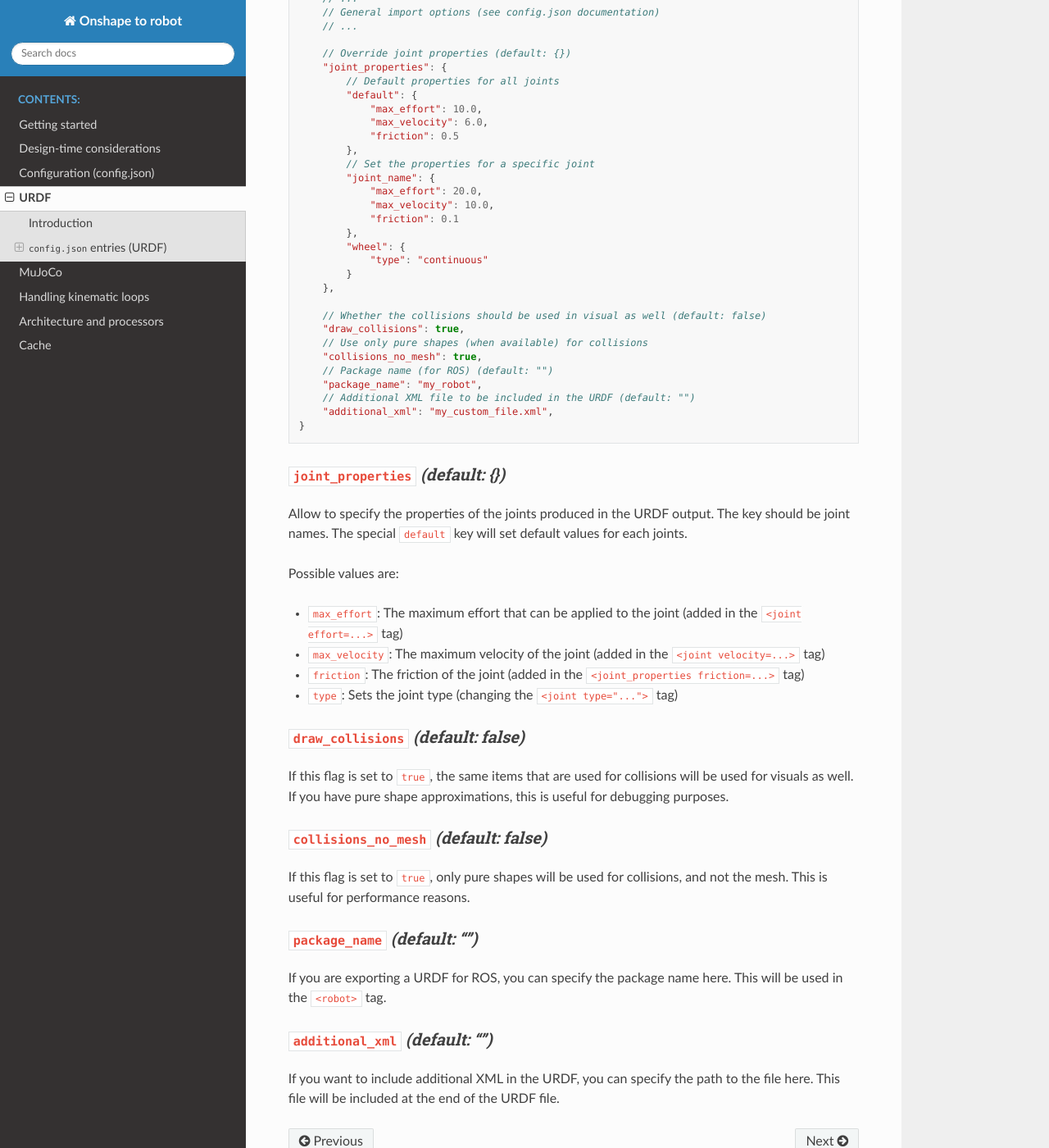
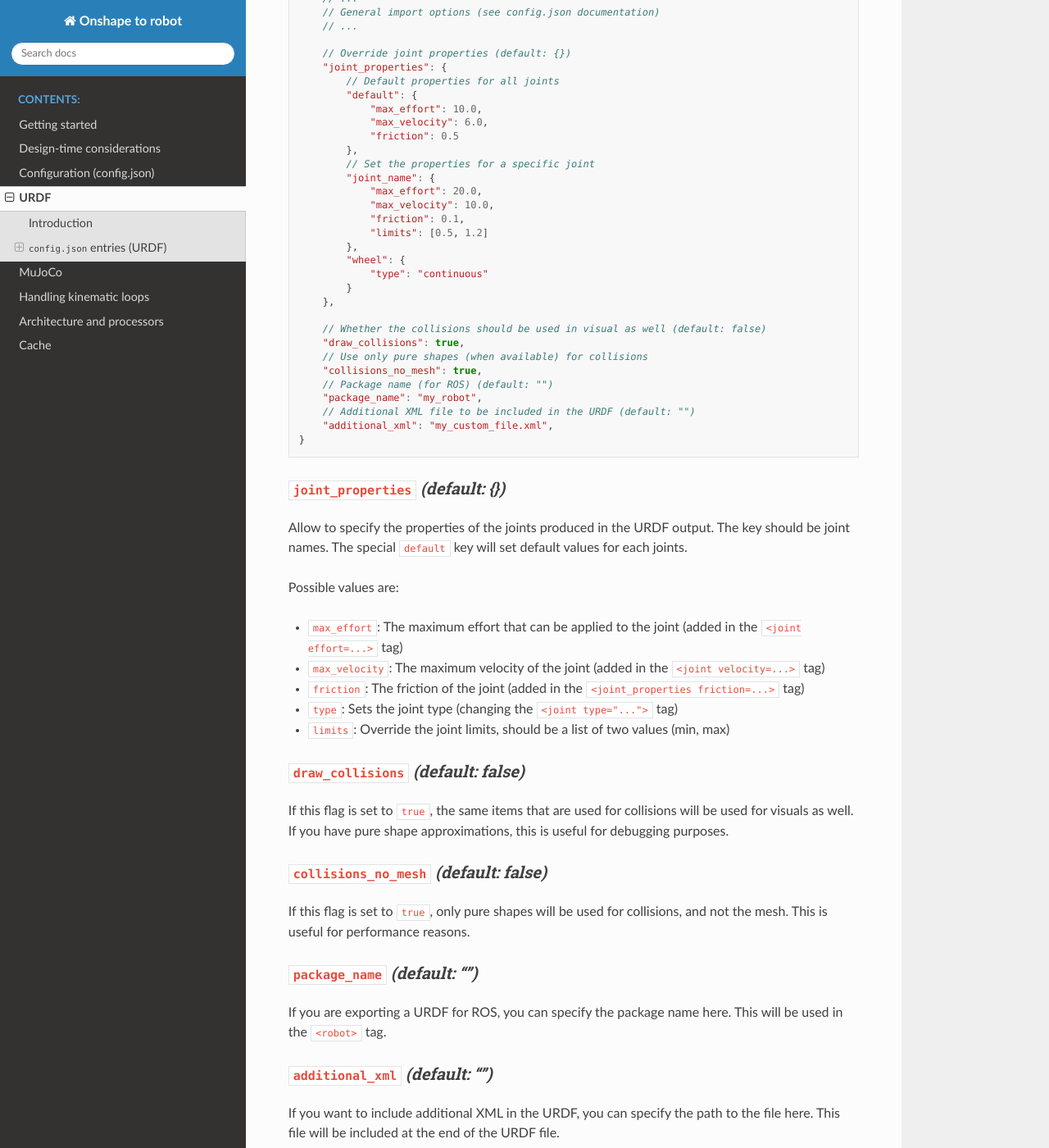
Before and after one commit to Rhoban/onshape-to-robot, a Sphinx documentation site: the page built from docs/source/exporter_urdf.rst, in a window 1280 px wide and 1400 px high, scrolled down 539 px. Shown: the whole window at 82% size. Built offline with Sphinx 7.4.7 and the Read the Docs theme 3.1.0, drawn with Linux system fonts in a browser that asks for light colours.

Commit message:
Limits overriding in documentation

```diff
--- a/docs/source/exporter_mujoco.rst
+++ b/docs/source/exporter_mujoco.rst
@@ -38,6 +38,7 @@ Here is an example of complete ``config.json`` file, with details below:
                 "actuated": true,
                 "max_effort": 10.0,
                 "friction": 0.5,
+                "limits": [0.5, 1.2]
                 // ...
             },
             // Set the properties for a specific joint
@@ -69,6 +70,7 @@ Possible values are:
 * ``class``: a ``class="..."`` to be added to the joint (and actuator)
 * ``type`` *(default: position)* defines the actuator that will be produced
 * ``range`` *(default: true)*: if ``true``, the joint limits are reflected on the joint ``range`` attribute
+* ``limits``: Override the joint limits, should be a list of two values (min, max)
 
 * The following are reflected as ``<joint ...>`` attributes:
 
--- a/docs/source/exporter_urdf.rst
+++ b/docs/source/exporter_urdf.rst
@@ -34,7 +34,8 @@ Here is an example of complete ``config.json`` file, with details below:
             "joint_name": {
                 "max_effort": 20.0,
                 "max_velocity": 10.0,
-                "friction": 0.1
+                "friction": 0.1,
+                "limits": [0.5, 1.2]
             },
             "wheel": {
                 "type": "continuous"
@@ -62,6 +63,7 @@ Possible values are:
 * ``max_velocity``: The maximum velocity of the joint (added in the ``<joint velocity=...>`` tag)
 * ``friction``: The friction of the joint (added in the ``<joint_properties friction=...>`` tag)
 * ``type``: Sets the joint type (changing the ``<joint type="...">`` tag)
+* ``limits``: Override the joint limits, should be a list of two values (min, max)
 
 ``draw_collisions`` *(default: false)*
 ~~~~~~~~~~~~~~~~~~
```
